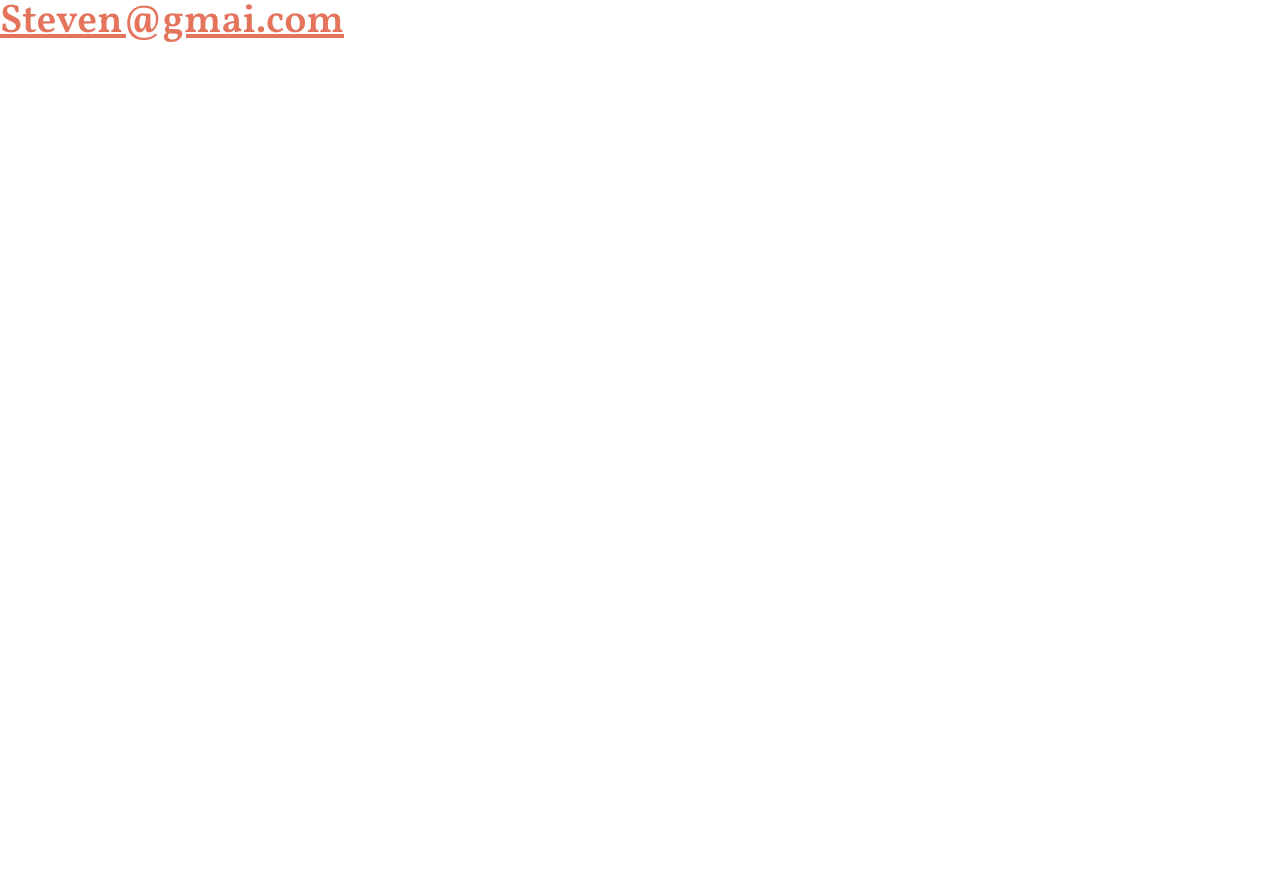
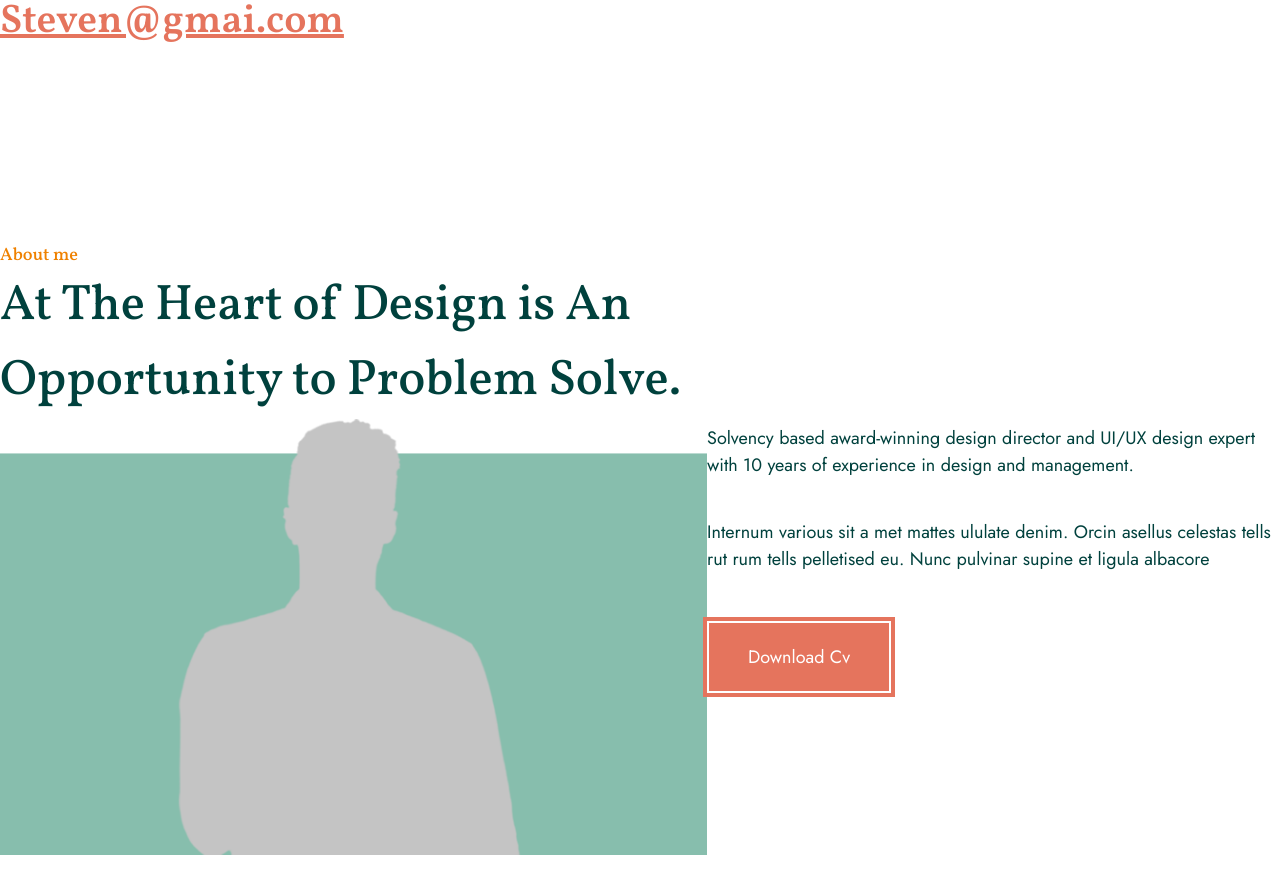
Before and after one commit to Munna-Scriptz/Safwan-Portfolio, a React (Vite) app: page / in a window 1280 px wide. Shown: the part 620-1514 px from the top of the page. Before the commit the page ends 800 px from the top, so only its background shows below. Built offline with nearby package versions, Linux system fonts and the light colour scheme.

Commit message:
About Me added

```diff
--- /dev/null
+++ b/src/components/AboutMe.jsx
@@ -0,0 +1,28 @@
+import React from 'react'
+import AboutMeImg from '../assets/images/AboutMe.png'
+import { Link } from 'react-router'
+
+const AboutMe = () => {
+  return (
+    <>
+        <section id='About_Me' className='mt-[70px] py-[120px]'>
+            <div className="container">
+                <div className='AllDiv flex items-center justify-between'>
+                    <div id="LeftSide">
+                        <p className='font-vollkorn text-[18px] font-medium text-[#EF8100]'>About me</p>
+                        <h2 className='font-vollkorn text-[50px] font-medium text-primary'>At The Heart of Design is An Opportunity to Problem Solve.</h2>
+                        <img src={AboutMeImg} alt="Image" />
+                    </div>
+                    <div id="RightSide">
+                        <p className='font-jost text-[18px] font-normal text-primary'>Solvency based award-winning design director and UI/UX design expert with 10 years of experience in design and management.</p>
+                        <p className='font-jost text-[18px] font-normal text-primary mt-10 mb-[71px]'>Internum various sit a met mattes ululate denim. Orcin asellus celestas tells rut rum tells pelletised eu. Nunc pulvinar supine et ligula albacore</p>
+                        <Link className='bg-[#E5745D] text-white py-[21px] px-[39px] font-jost text-[18px] border-2 border-[#fff] outline-4 outline-[#E5745D]' to={'/'}>Download Cv</Link>
+                    </div>
+                </div>
+            </div>
+        </section>
+    </>
+  )
+}
+
+export default AboutMe
--- a/src/pages/Home.jsx
+++ b/src/pages/Home.jsx
@@ -1,10 +1,12 @@
 import React from 'react'
 import Banner from '../components/Banner'
+import AboutMe from '../components/AboutMe'
 
 const Home = () => {
   return (
     <>
       <Banner/>
+      <AboutMe/>
     </>
   )
 }
```
Also changed, not shown: src/assets/images/AboutMe.png (added).
